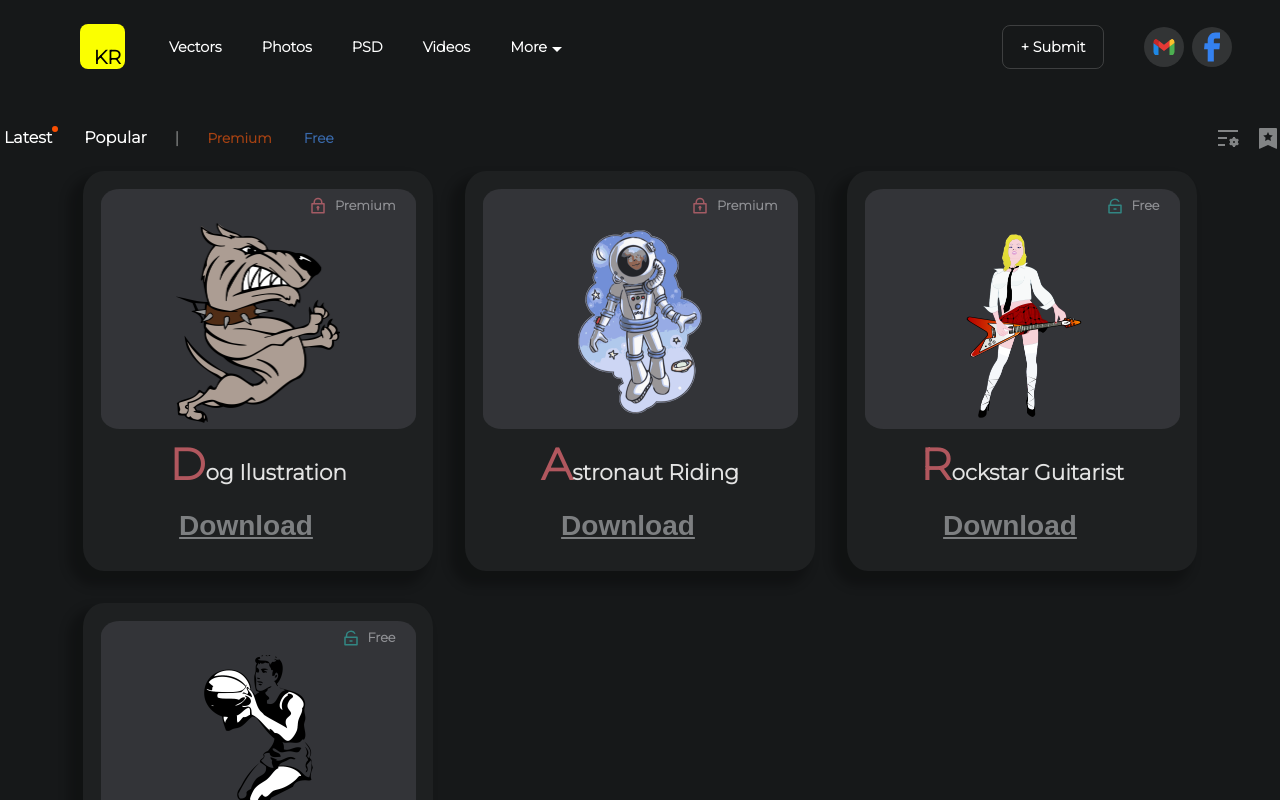
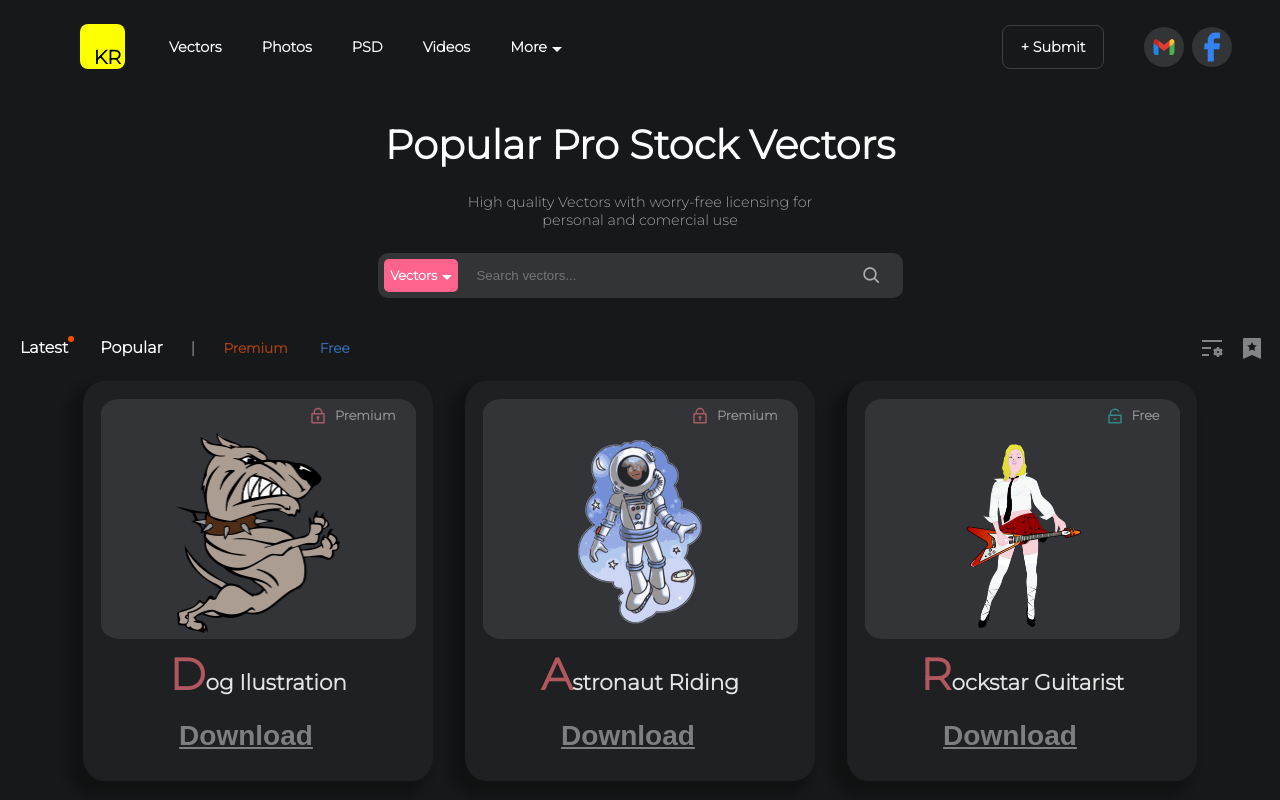
Before and after one commit to kevinhodev/e-commerce-landing-page, a React (Create React App) app: page / in a window 1280 px wide. Shown: the top 800 px of the page. Built offline with nearby package versions, Linux system fonts and the light colour scheme; some icons are missing.

Commit message:
Header -> Presentation

```diff
--- a/src/App.jsx
+++ b/src/App.jsx
@@ -1,6 +1,7 @@
 import Container from "./components/Container/Container";
 import Navbar from "./components/Navbar/Navbar";
 import OptionsBar from "./components/OptionsBar/OptionsBar";
+import Presentation from "./components/Presentation/Presentation";
 import List from "./components/List/List";
 import Card from "./components/Card/Card";
 import Footer from "./components/Footer/Footer";
@@ -10,10 +11,15 @@ const App = () => {
     <>
       <Container>
         <Navbar />
-        <OptionsBar />
-        <List>
-          <Card />
-        </List>
+        <header className="header">
+          <Presentation />
+        </header>
+        <main className="main">
+          <OptionsBar />
+          <List>
+            <Card />
+          </List>
+        </main>
         <Footer />
       </Container>
     </>
--- a/src/components/OptionsBar/OptionsBar.css
+++ b/src/components/OptionsBar/OptionsBar.css
@@ -1,5 +1,4 @@
 .optionsBar {
-  margin-top: 7.5rem;
   display: flex;
   align-items: center;
   justify-content: space-between;
--- /dev/null
+++ b/src/components/Presentation/Presentation.css
@@ -0,0 +1,94 @@
+.presentation__title,
+.presentation__description {
+  margin: 0;
+  text-align: center;
+  color: #fff;
+}
+
+.presentation__title {
+  width: 100%;
+  margin-bottom: 1.5rem;
+  font-size: 2.5rem;
+}
+
+@media (max-width: 696px) {
+  .presentation__title {
+    font-size: 2rem;
+  }
+}
+
+.presentation__description {
+  opacity: 0.6;
+  margin-bottom: 1.5rem;
+  margin-left: auto;
+  margin-right: auto;
+  width: 350px;
+  font-size: 0.9rem;
+}
+
+@media (max-width: 390px) {
+  .presentation__description {
+    width: 90vw;
+  }
+}
+
+.presentation__searchBar {
+  display: flex;
+  align-items: center;
+  background-color: #323435;
+  width: 525px;
+  margin: 0 auto;
+  padding: 0.4rem;
+  border-radius: 10px;
+}
+
+@media (max-width: 696px) {
+  .presentation__searchBar {
+    width: calc(325px + 5vw);
+  }
+}
+
+@media (max-width: 696px) {
+  .presentation__searchBar {
+    width: 90vw;
+  }
+}
+
+.searchBar__filter {
+  color: #fff;
+  background-color: #fe638d;
+  font-weight: bold;
+  font-size: 0.8rem;
+  padding: 0.55rem 0.4rem;
+  border-radius: 5px;
+  cursor: pointer;
+}
+
+.searchBar__filter::after {
+  display: inline-block;
+  content: "";
+  width: 0;
+  height: 0;
+  margin-left: 5px;
+  border-left: 5px solid transparent;
+  border-right: 5px solid transparent;
+  border-top: 5px solid #fff;
+}
+
+.presentation__searchBar input {
+  flex: 1;
+  position: relative;
+  color: #fff;
+  background-color: transparent;
+  outline: none;
+  border: none;
+  margin-left: 1rem;
+}
+
+.presentation__searchBar .search-icon {
+  color: #fff;
+  opacity: 0.6;
+  margin-right: 1rem;
+  height: 20px;
+  width: 20px;
+}
--- /dev/null
+++ b/src/components/Presentation/Presentation.jsx
@@ -0,0 +1,21 @@
+import { ReactComponent as SearchIcon } from "../../assets/icons/search.svg";
+import "./Presentation.css";
+
+const Presentation = () => {
+  return (
+    <div className="presentation">
+      <h1 className="presentation__title">Popular Pro Stock Vectors</h1>
+      <p className="presentation__description">
+        High quality Vectors with worry-free licensing for personal and
+        comercial use
+      </p>
+      <div className="presentation__searchBar">
+        <div className="searchBar__filter">Vectors</div>
+        <input type="text" placeholder="Search vectors..." id="" />
+        <SearchIcon className="search-icon" />
+      </div>
+    </div>
+  );
+};
+
+export default Presentation;
--- a/src/index.css
+++ b/src/index.css
@@ -26,3 +26,22 @@ ul {
 a {
   text-decoration: none;
 }
+
+.header,
+.main {
+  padding: 0 1rem;
+}
+
+.header {
+  margin-top: 7.5rem;
+}
+
+@media (max-width: 696px) {
+  .header {
+    margin-top: 6rem;
+  }
+}
+
+.main {
+  margin-top: 2rem;
+}
```
